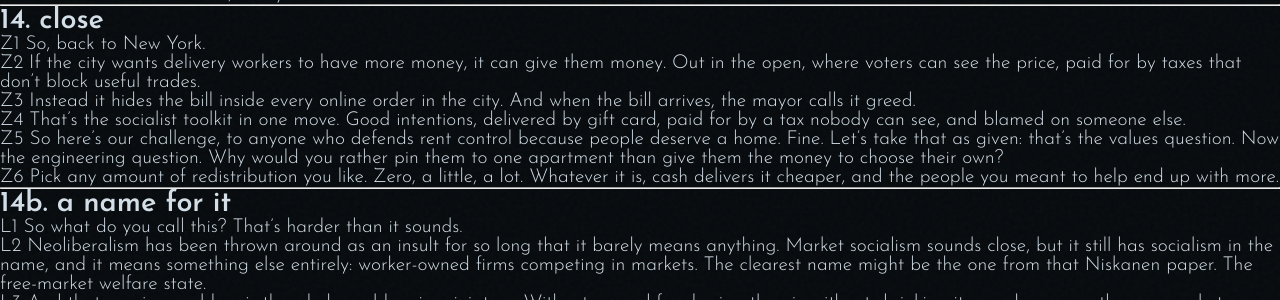
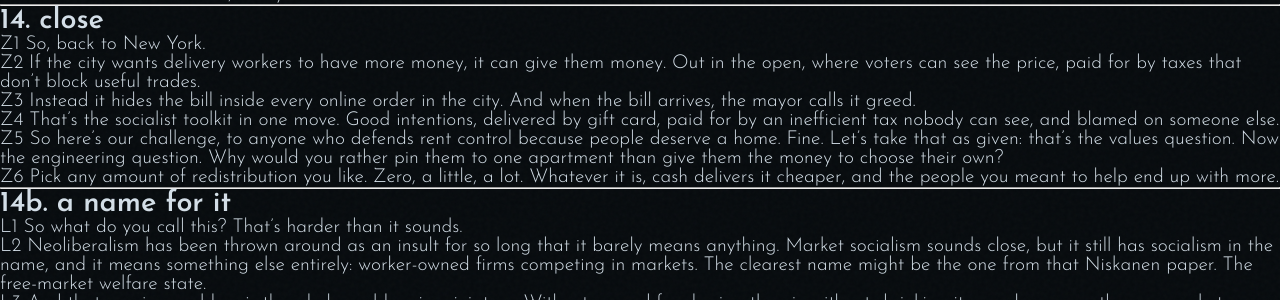
Before and after one commit to ClayShentrup/brokenladder, a Jekyll site: the page built from safety-net-vs-socialism/script.md, in a window 1280 px wide and 900 px high, scrolled down 5595 px. Shown: the part 149-449 px from the top of the window. Built offline with Jekyll 4.4.1, drawn with Linux system fonts in a browser that asks for light colours; our own code applies the rules of GitHub Pages for plain Markdown files.

Commit message:
economic illiteracy: 'an inefficient tax nobody can see'
Co-Authored-By: Claude Opus 5.5 <noreply@anthropic.com>
Claude-Session: https://claude.ai/code/session_01BsiGF9St2tiTePmyBZgNDi

```diff
--- a/safety-net-vs-socialism/script.md
+++ b/safety-net-vs-socialism/script.md
@@ -355,7 +355,7 @@ Z2 If the city wants delivery workers to have more money, it can give them money
 
 Z3 Instead it hides the bill inside every online order in the city. And when the bill arrives, the mayor calls it greed.
 
-Z4 That's the socialist toolkit in one move. Good intentions, delivered by gift card, paid for by a tax nobody can see, and blamed on someone else.
+Z4 That's the socialist toolkit in one move. Good intentions, delivered by gift card, paid for by an inefficient tax nobody can see, and blamed on someone else.
 
 Z5 So here's our challenge, to anyone who defends rent control because people deserve a home. Fine. Let's take that as given: that's the values question. Now the engineering question. Why would you rather pin them to one apartment than give them the money to choose their own?
 
--- a/safety-net-vs-socialism/src/_mid.js
+++ b/safety-net-vs-socialism/src/_mid.js
@@ -841,7 +841,7 @@
     stampX('then it\'s called greed', 960, 860, 88, ['Z3', 'greed'], { out: c('Z4') });
     card(960, 520, 1400, 460, c('Z4'), () => {
       D('the socialist toolkit in one move', 0, -170, 48, { color: K.grey });
-      rows([['good intentions', ['Z4', 'Good intentions']], ['delivered by gift card', ['Z4', 'delivered']], ['paid for by a tax nobody can see', ['Z4', 'paid for']], ['blamed on someone else', ['Z4', 'blamed']]], -560, -80, 56, 80);
+      rows([['good intentions', ['Z4', 'Good intentions']], ['delivered by gift card', ['Z4', 'delivered']], ['paid for by an inefficient tax nobody can see', ['Z4', 'paid for']], ['blamed on someone else', ['Z4', 'blamed']]], -560, -80, 56, 80);
     }, { out: c('Z5') });
     banner('people deserve a home? take it as given.', 960, 180, 60, ['Z5', 'deserve a home'], { out: c('Z6') });
     banner('values: settled. now the engineering.', 960, 860, 56, ['Z5', 'values question'], { bg: K.cream, fg: K.black, shadowCol: K.black, out: c('Z6') });
--- a/safety-net-vs-socialism/src/main.js
+++ b/safety-net-vs-socialism/src/main.js
@@ -1002,7 +1002,7 @@
     stampX('then it\'s called greed', 960, 860, 88, ['Z3', 'greed'], { out: c('Z4') });
     card(960, 520, 1400, 460, c('Z4'), () => {
       D('the socialist toolkit in one move', 0, -170, 48, { color: K.grey });
-      rows([['good intentions', ['Z4', 'Good intentions']], ['delivered by gift card', ['Z4', 'delivered']], ['paid for by a tax nobody can see', ['Z4', 'paid for']], ['blamed on someone else', ['Z4', 'blamed']]], -560, -80, 56, 80);
+      rows([['good intentions', ['Z4', 'Good intentions']], ['delivered by gift card', ['Z4', 'delivered']], ['paid for by an inefficient tax nobody can see', ['Z4', 'paid for']], ['blamed on someone else', ['Z4', 'blamed']]], -560, -80, 56, 80);
     }, { out: c('Z5') });
     banner('people deserve a home? take it as given.', 960, 180, 60, ['Z5', 'deserve a home'], { out: c('Z6') });
     banner('values: settled. now the engineering.', 960, 860, 56, ['Z5', 'values question'], { bg: K.cream, fg: K.black, shadowCol: K.black, out: c('Z6') });
--- a/safety-net-vs-socialism/src/script.json
+++ b/safety-net-vs-socialism/src/script.json
@@ -687,7 +687,7 @@
   },
   {
    "id": "Z4",
-   "text": "That's the socialist toolkit in one move. Good intentions, delivered by gift card, paid for by a tax nobody can see, and blamed on someone else.",
+   "text": "That's the socialist toolkit in one move. Good intentions, delivered by gift card, paid for by an inefficient tax nobody can see, and blamed on someone else.",
    "gap": 1.3
   },
   {
```
Also changed, not shown: safety-net-vs-socialism/narration/manifest.json, safety-net-vs-socialism/narration/raw/manifest.json, 2 other files.
